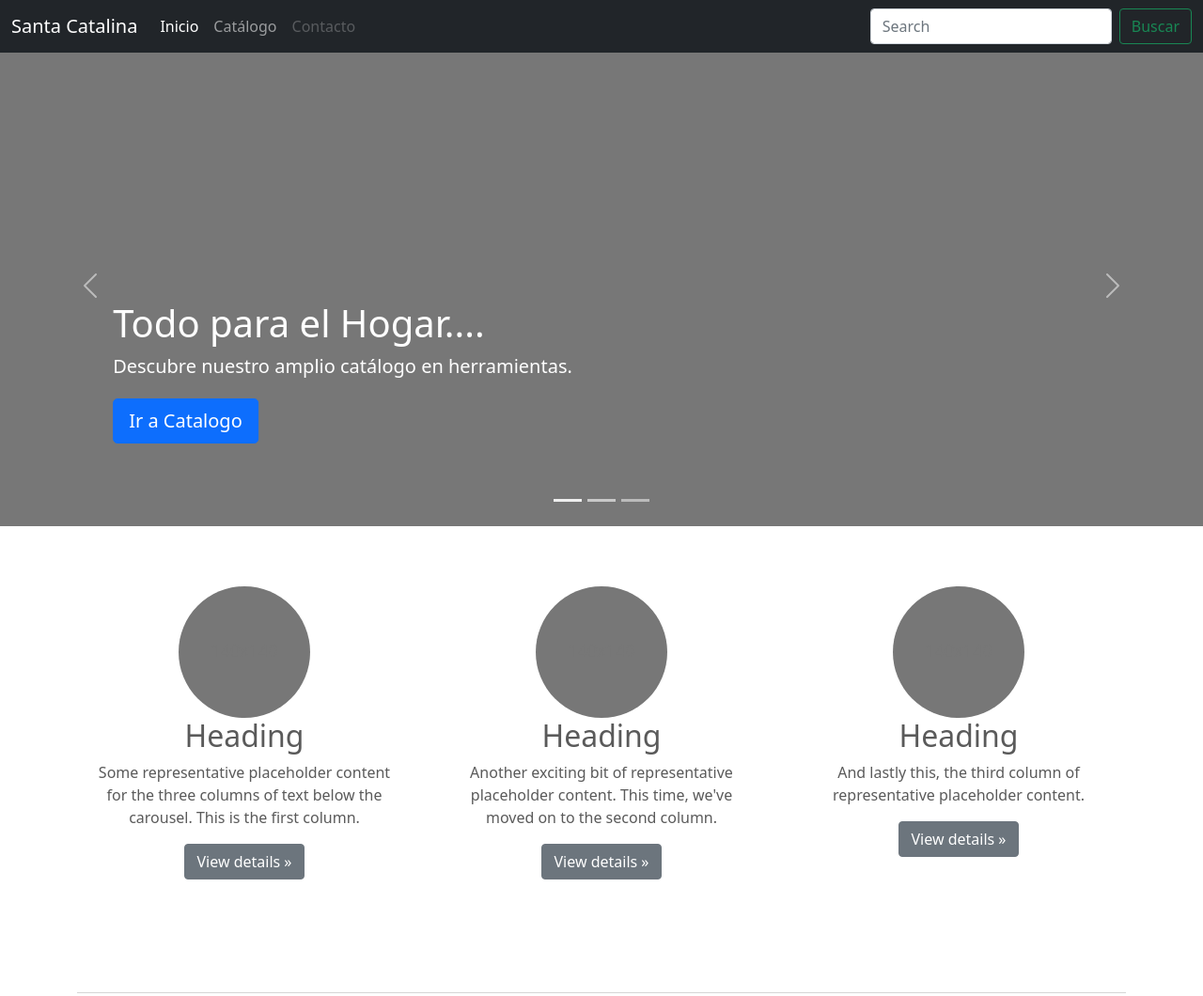
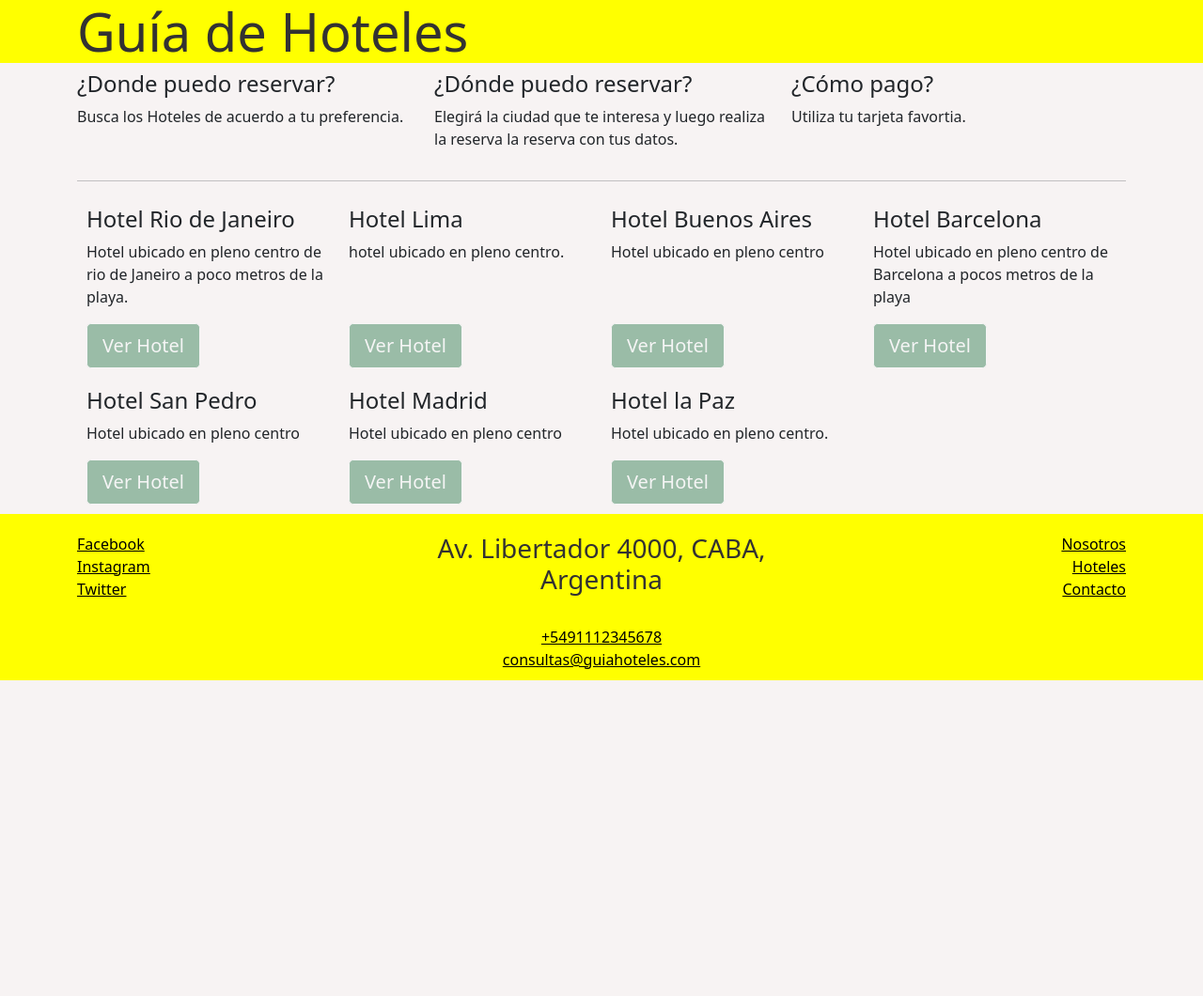
Before and after one commit to kafelans/ferreteria, a website: page index.html in a window 1280 px wide. Shown: the top 1060 px of the page at 94% size. After the commit the page ends 800 px from the top, so only its background shows below. Drawn offline with nearby package versions, Linux system fonts and the light colour scheme.

Commit message:
modificación de todo y creacion de archivos css

```diff
--- /dev/null
+++ b/css/estilos.css
@@ -0,0 +1,43 @@
+body {
+    background-color: #f7f3f3;
+}
+
+/* HEADER */
+.jumbotron {
+    background-color: yellow;
+    color: #333232;
+}
+
+/* MAIN */
+.hotel-card {
+    /* flex: 1 150px; */
+    padding: 10px 10px 10px 10px;
+}
+.btn {
+    background-color: #9abca7;
+    color: whitesmoke;
+    border-color: whitesmoke;
+}
+.btn:hover {
+    background-color: #629376;
+}
+
+/* FOOTER */
+footer {
+    padding: 10px 10px 0 10px;
+    margin-bottom: 0px;
+    background-color: yellow;
+    color: #333232;
+}
+    footer .container div div {
+        margin: 10px 0;
+    }
+        footer .container div div address {
+            margin: 0;
+        }
+        footer .container div div a {
+            color: #333232;
+        }
+            footer .container div div a {
+                color: black;
+            }
--- a/index.html
+++ b/index.html
@@ -1,214 +1,146 @@
-<!doctype html>
-<html lang="en">
-  <head>
-    <meta charset="utf-8">
-    <meta name="viewport" content="width=device-width, initial-scale=1">
-    <meta name="description" content="">
-    <meta name="author" content="Mark Otto, Jacob Thornton, and Bootstrap contributors">
-    <meta name="generator" content="Hugo 0.88.1">
-    <title>Carousel Template · Bootstrap v5.1</title>
+ <!-- Bootstrap CSS -->
+ <link rel="stylesheet" href="node_modules/bootstrap/dist/css/bootstrap.min.css">
 
-    <link rel="canonical" href="https://getbootstrap.com/docs/5.1/examples/carousel/">
+ <title>Hello, world!</title>
+ <!-- My CSS -->
+ <link rel="stylesheet" href="css/estilos.css">
 
-
-
-    <!-- Bootstrap core CSS -->
-<link href="node_modules/bootstrap/dist/css/bootstrap.min.css" rel="stylesheet">
-
-    <style>
-      .bd-placeholder-img {
-        font-size: 1.125rem;
-        text-anchor: middle;
-        -webkit-user-select: none;
-        -moz-user-select: none;
-        user-select: none;
-      }
-
-      @media (min-width: 768px) {
-        .bd-placeholder-img-lg {
-          font-size: 3.5rem;
-        }
-      }
-    </style>
-
-
-    <!-- Custom styles for this template -->
-    <link href="/css/carousel.css" rel="stylesheet">
+ <title>Guiía de Hoteles</title>
 </head>
 <body>
 
+
  <header>
-  <nav class="navbar navbar-expand-md navbar-dark fixed-top bg-dark">
-    <div class="container-fluid">
-      <a class="navbar-brand" href="#">Santa Catalina</a>
-      <button class="navbar-toggler" type="button" data-bs-toggle="collapse" data-bs-target="#navbarCollapse" aria-controls="navbarCollapse" aria-expanded="false" aria-label="Toggle navigation">
-        <span class="navbar-toggler-icon"></span>
-      </button>
-      <div class="collapse navbar-collapse" id="navbarCollapse">
-        <ul class="navbar-nav me-auto mb-2 mb-md-0">
-          <li class="nav-item">
-            <a class="nav-link active" aria-current="page" href="#">Inicio</a>
-          </li>
-          <li class="nav-item">
-            <a class="nav-link" href="#">Catálogo</a>
-          </li>
-          <li class="nav-item">
-            <a class="nav-link disabled">Contacto</a>
-          </li>
-        </ul>
-        <form class="d-flex">
-          <input class="form-control me-2" type="search" placeholder="Search" aria-label="Search">
-          <button class="btn btn-outline-success" type="submit">Buscar</button>
-        </form>
+   <div class="jumbotron jumbotron-fluid">
+     <div class="container">
+       <h1 class="display-4">Guía de Hoteles</h1>
      </div>
    </div>
-  </nav>
  </header>
 
  <main>
+   <div class="container">
+     <div class="row">
 
-  <div id="myCarousel" class="carousel slide" data-bs-ride="carousel">
-    <div class="carousel-indicators">
-      <button type="button" data-bs-target="#myCarousel" data-bs-slide-to="0" class="active" aria-current="true" aria-label="Slide 1"></button>
-      <button type="button" data-bs-target="#myCarousel" data-bs-slide-to="1" aria-label="Slide 2"></button>
-      <button type="button" data-bs-target="#myCarousel" data-bs-slide-to="2" aria-label="Slide 3"></button>
+
+       <div class="col-12 col-sm-4">
+         <h4>¿Donde puedo reservar?</h4>
+         <p>Busca los Hoteles de acuerdo a tu preferencia.</p>
        </div>
-    <div class="carousel-inner">
-      <div class="carousel-item active">
-        <svg class="bd-placeholder-img" width="100%" height="100%" xmlns="http://www.w3.org/2000/svg" aria-hidden="true" preserveAspectRatio="xMidYMid slice" focusable="false"><rect width="100%" height="100%" fill="#777"/></svg>
 
-        <div class="container">
-          <div class="carousel-caption text-start">
-            <h1>Todo para el Hogar....</h1>
-            <p>Descubre nuestro amplio catálogo en herramientas.</p>
-            <p><a class="btn btn-lg btn-primary" href="#">Ir a Catalogo</a></p>
+       <div class="col-12 col-sm-4">
+         <h4>¿Dónde puedo reservar?</h4>
+         <p>Elegirá la ciudad que te interesa y luego realiza la reserva la reserva con tus datos.</p>
+       </div>
+
+       <div class="col-12 col-sm-4">
+         <h4>¿Cómo pago?</h4>
+         <p>Utiliza tu tarjeta favortia.</p>
+       </div>
+
+     </div>
+
+     <hr>
+
+     <div class="d-flex flex-wrap">
+
+       <div class="hotel-card col-12 col-md-6 col-lg-4 col-xl-3 d-flex flex-column justify-content-between">
+         <div>
+           <h4>Hotel Rio de Janeiro</h4>
+           <p>Hotel ubicado en pleno centro de rio de Janeiro a poco metros de la playa.</p>
+         </div>
+         <div>
+           <button type="button" class="btn btn-outline-secondary btn-lg btn-block">Ver Hotel</button>
          </div>
        </div>
+
+       <div class="hotel-card col-12 col-md-6 col-lg-4 col-xl-3 d-flex flex-column justify-content-between">
+         <div>
+           <h4>Hotel Lima</h4>
+           <p>hotel ubicado en pleno centro.</p>
          </div>
-      <div class="carousel-item">
-        <svg class="bd-placeholder-img" width="100%" height="100%" xmlns="http://www.w3.org/2000/svg" aria-hidden="true" preserveAspectRatio="xMidYMid slice" focusable="false"><rect width="100%" height="100%" fill="#777"/></svg>
-
-        <div class="container">
-          <div class="carousel-caption">
-            <h1>Another example headline.</h1>
-            <p>Some representative placeholder content for the second slide of the carousel.</p>
-            <p><a class="btn btn-lg btn-primary" href="#">Learn more</a></p>
+         <div>
+           <button type="button" class="btn btn-outline-secondary btn-lg btn-block">Ver Hotel</button>
          </div>
        </div>
+
+       <div class="hotel-card col-12 col-md-6 col-lg-4 col-xl-3 d-flex flex-column justify-content-between">
+         <div>
+           <h4>Hotel Buenos Aires</h4>
+           <p>Hotel ubicado en pleno centro</p>
          </div>
-      <div class="carousel-item">
-        <svg class="bd-placeholder-img" width="100%" height="100%" xmlns="http://www.w3.org/2000/svg" aria-hidden="true" preserveAspectRatio="xMidYMid slice" focusable="false"><rect width="100%" height="100%" fill="#777"/></svg>
+         <div>
+           <button type="button" class="btn btn-outline-secondary btn-lg btn-block">Ver Hotel</button>
+         </div>
+       </div>
 
-        <div class="container">
-          <div class="carousel-caption text-end">
-            <h1>One more for good measure.</h1>
-            <p>Some representative placeholder content for the third slide of this carousel.</p>
-            <p><a class="btn btn-lg btn-primary" href="#">Browse gallery</a></p>
+       <div class="hotel-card col-12 col-md-6 col-lg-4 col-xl-3 d-flex flex-column justify-content-between">
+         <div>
+           <h4>Hotel Barcelona</h4>
+           <p>Hotel ubicado en pleno centro de Barcelona a pocos metros de la playa</p>
+         </div>
+         <div>
+           <button type="button" class="btn btn-outline-secondary btn-lg btn-block">Ver Hotel</button>
+         </div>
+       </div>
+
+       <div class="hotel-card col-12 col-md-6 col-lg-4 col-xl-3 d-flex flex-column justify-content-between">
+         <div>
+           <h4>Hotel San Pedro</h4>
+           <p> Hotel ubicado en pleno centro</p>
+         </div>
+         <div>
+           <button type="button" class="btn btn-outline-secondary btn-lg btn-block">Ver Hotel</button>
+         </div>
+       </div>
+
+       <div class="hotel-card col-12 col-md-6 col-lg-4 col-xl-3 d-flex flex-column justify-content-between">
+         <div>
+           <h4>Hotel Madrid</h4>
+           <p>Hotel ubicado en pleno centro</p>
+         </div>
+         <div>
+           <button type="button" class="btn btn-outline-secondary btn-lg btn-block">Ver Hotel</button>
+         </div>
+       </div>
+       <div class="hotel-card col-12 col-md-6 col-lg-4 col-xl-3 d-flex flex-column justify-content-between">
+        <div>
+          <h4>Hotel la Paz</h4>
+          <p>Hotel ubicado en pleno centro.</p>
+        </div>
+        <div>
+          <button type="button" class="btn btn-outline-secondary btn-lg btn-block">Ver Hotel</button>
         </div>
       </div>
      </div>
    </div>
-    <button class="carousel-control-prev" type="button" data-bs-target="#myCarousel" data-bs-slide="prev">
-      <span class="carousel-control-prev-icon" aria-hidden="true"></span>
-      <span class="visually-hidden">Previous</span>
-    </button>
-    <button class="carousel-control-next" type="button" data-bs-target="#myCarousel" data-bs-slide="next">
-      <span class="carousel-control-next-icon" aria-hidden="true"></span>
-      <span class="visually-hidden">Next</span>
-    </button>
+ </main>
+
+ <footer>
+   <div class="container">
+     <div class="row d-flex flex-column flex-sm-row justify-content-between">
+
+       <div class="col-sm-4 d-flex flex-column text-center align-items-sm-start">
+         <a href="">Facebook</a>
+         <a href="">Instagram</a>
+         <a href="">Twitter</a>
        </div>
-
-
-  <!-- Marketing messaging and featurettes
-  ================================================== -->
-  <!-- Wrap the rest of the page in another container to center all the content. -->
-
-  <div class="container marketing">
-
-    <!-- Three columns of text below the carousel -->
-    <div class="row">
-      <div class="col-lg-4">
-        <svg class="bd-placeholder-img rounded-circle" width="140" height="140" xmlns="http://www.w3.org/2000/svg" role="img" aria-label="Placeholder: 140x140" preserveAspectRatio="xMidYMid slice" focusable="false"><title>Placeholder</title><rect width="100%" height="100%" fill="#777"/><text x="50%" y="50%" fill="#777" dy=".3em">140x140</text></svg>
-
-        <h2>Heading</h2>
-        <p>Some representative placeholder content for the three columns of text below the carousel. This is the first column.</p>
-        <p><a class="btn btn-secondary" href="#">View details &raquo;</a></p>
-      </div><!-- /.col-lg-4 -->
-      <div class="col-lg-4">
-        <svg class="bd-placeholder-img rounded-circle" width="140" height="140" xmlns="http://www.w3.org/2000/svg" role="img" aria-label="Placeholder: 140x140" preserveAspectRatio="xMidYMid slice" focusable="false"><title>Placeholder</title><rect width="100%" height="100%" fill="#777"/><text x="50%" y="50%" fill="#777" dy=".3em">140x140</text></svg>
-
-        <h2>Heading</h2>
-        <p>Another exciting bit of representative placeholder content. This time, we've moved on to the second column.</p>
-        <p><a class="btn btn-secondary" href="#">View details &raquo;</a></p>
-      </div><!-- /.col-lg-4 -->
-      <div class="col-lg-4">
-        <svg class="bd-placeholder-img rounded-circle" width="140" height="140" xmlns="http://www.w3.org/2000/svg" role="img" aria-label="Placeholder: 140x140" preserveAspectRatio="xMidYMid slice" focusable="false"><title>Placeholder</title><rect width="100%" height="100%" fill="#777"/><text x="50%" y="50%" fill="#777" dy=".3em">140x140</text></svg>
-
-        <h2>Heading</h2>
-        <p>And lastly this, the third column of representative placeholder content.</p>
-        <p><a class="btn btn-secondary" href="#">View details &raquo;</a></p>
-      </div><!-- /.col-lg-4 -->
-    </div><!-- /.row -->
-
-
-    <!-- START THE FEATURETTES -->
-
-    <hr class="featurette-divider">
-
-    <div class="row featurette">
-      <div class="col-md-7">
-        <h2 class="featurette-heading">First featurette heading. <span class="text-muted">It’ll blow your mind.</span></h2>
-        <p class="lead">Some great placeholder content for the first featurette here. Imagine some exciting prose here.</p>
+       <div class="col-sm-4 text-center text-sm-left d-flex justify-content-center">
+         <address>
+           <h3>Av. Libertador 4000, CABA, Argentina</h3> <br>
+           <a href="tel: +5491112345678">+5491112345678</a><br>
+           <a href="mailto:consultas@guiahoteles.com">consultas@guiahoteles.com</a>
+         </address>
          </div>
-      <div class="col-md-5">
-        <svg class="bd-placeholder-img bd-placeholder-img-lg featurette-image img-fluid mx-auto" width="500" height="500" xmlns="http://www.w3.org/2000/svg" role="img" aria-label="Placeholder: 500x500" preserveAspectRatio="xMidYMid slice" focusable="false"><title>Placeholder</title><rect width="100%" height="100%" fill="#eee"/><text x="50%" y="50%" fill="#aaa" dy=".3em">500x500</text></svg>
+       <div class="col-sm-4 d-flex flex-column text-center align-items-sm-end">
+         <a href="">Nosotros</a>
+         <a href="">Hoteles</a>
+         <a href="">Contacto</a>
+       </div>
 
      </div>
    </div>
+ </footer>
 
-    <hr class="featurette-divider">
-
-    <div class="row featurette">
-      <div class="col-md-7 order-md-2">
-        <h2 class="featurette-heading">Oh yeah, it’s that good. <span class="text-muted">See for yourself.</span></h2>
-        <p class="lead">Another featurette? Of course. More placeholder content here to give you an idea of how this layout would work with some actual real-world content in place.</p>
-      </div>
-      <div class="col-md-5 order-md-1">
-        <svg class="bd-placeholder-img bd-placeholder-img-lg featurette-image img-fluid mx-auto" width="500" height="500" xmlns="http://www.w3.org/2000/svg" role="img" aria-label="Placeholder: 500x500" preserveAspectRatio="xMidYMid slice" focusable="false"><title>Placeholder</title><rect width="100%" height="100%" fill="#eee"/><text x="50%" y="50%" fill="#aaa" dy=".3em">500x500</text></svg>
-
-      </div>
-    </div>
-
-    <hr class="featurette-divider">
-
-    <div class="row featurette">
-      <div class="col-md-7">
-        <h2 class="featurette-heading">And lastly, this one. <span class="text-muted">Checkmate.</span></h2>
-        <p class="lead">And yes, this is the last block of representative placeholder content. Again, not really intended to be actually read, simply here to give you a better view of what this would look like with some actual content. Your content.</p>
-      </div>
-      <div class="col-md-5">
-        <svg class="bd-placeholder-img bd-placeholder-img-lg featurette-image img-fluid mx-auto" width="500" height="500" xmlns="http://www.w3.org/2000/svg" role="img" aria-label="Placeholder: 500x500" preserveAspectRatio="xMidYMid slice" focusable="false"><title>Placeholder</title><rect width="100%" height="100%" fill="#eee"/><text x="50%" y="50%" fill="#aaa" dy=".3em">500x500</text></svg>
-
-      </div>
-    </div>
-
-    <hr class="featurette-divider">
-
-    <!-- /END THE FEATURETTES -->
-
-  </div><!-- /.container -->
-
-
-  <!-- FOOTER -->
-  <footer class="container">
-    <p class="float-end"><a href="#">Back to top</a></p>
-    <p>&copy; 2017–2021 Company, Inc. &middot; <a href="#">Privacy</a> &middot; <a href="#">Terms</a></p>
-  </footer>
-</main>
-
-
-    <script src="node_modules/bootstrap/dist/js/bootstrap.bundle.min.js"></script>
-
-
-  </body>
-</html>
+ <!-- Optional JavaScript -->
+ <!-- jQuery first, then Popper.js, then Bootstrap JS -->
```
Lines whose indentation alone changed are shown as unchanged.
